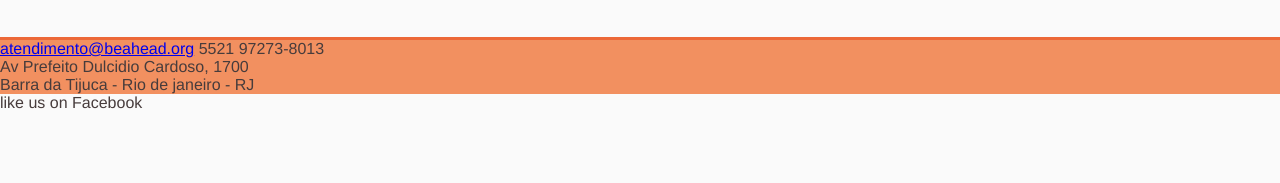
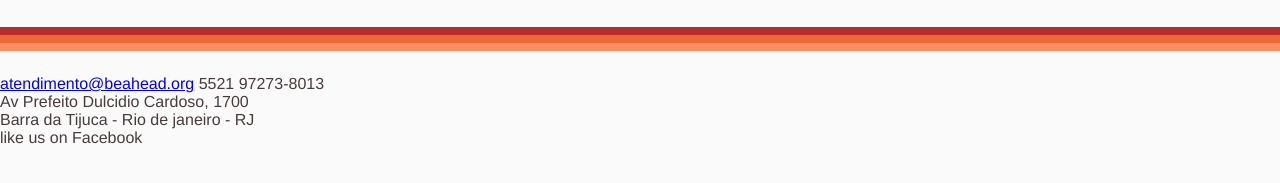
Before and after one commit to victorstp/victorstp.github.io, a plain HTML site: page index.html in a window 1280 px wide. Shown: the part 333-516 px from the top of the page. Drawn offline with Linux system fonts and the light colour scheme.

Commit message:
add divisor

```diff
--- a/style.css
+++ b/style.css
@@ -30,10 +30,16 @@ header h1 {
   display: block;
 }
 
+.divisor {
+  margin-top: 30px;
+  background: #ec6837;
+  width: 100%;
+  height: 8px;
+  border-top: 8px solid #b82c2b;
+  border-bottom: 8px solid #f98d66;
+}
 
 .main {
-  background: #F29060;
   width: 100%;
   margin-top: 40px;
-  border-top: 3px solid #EC6837;
 }
```
